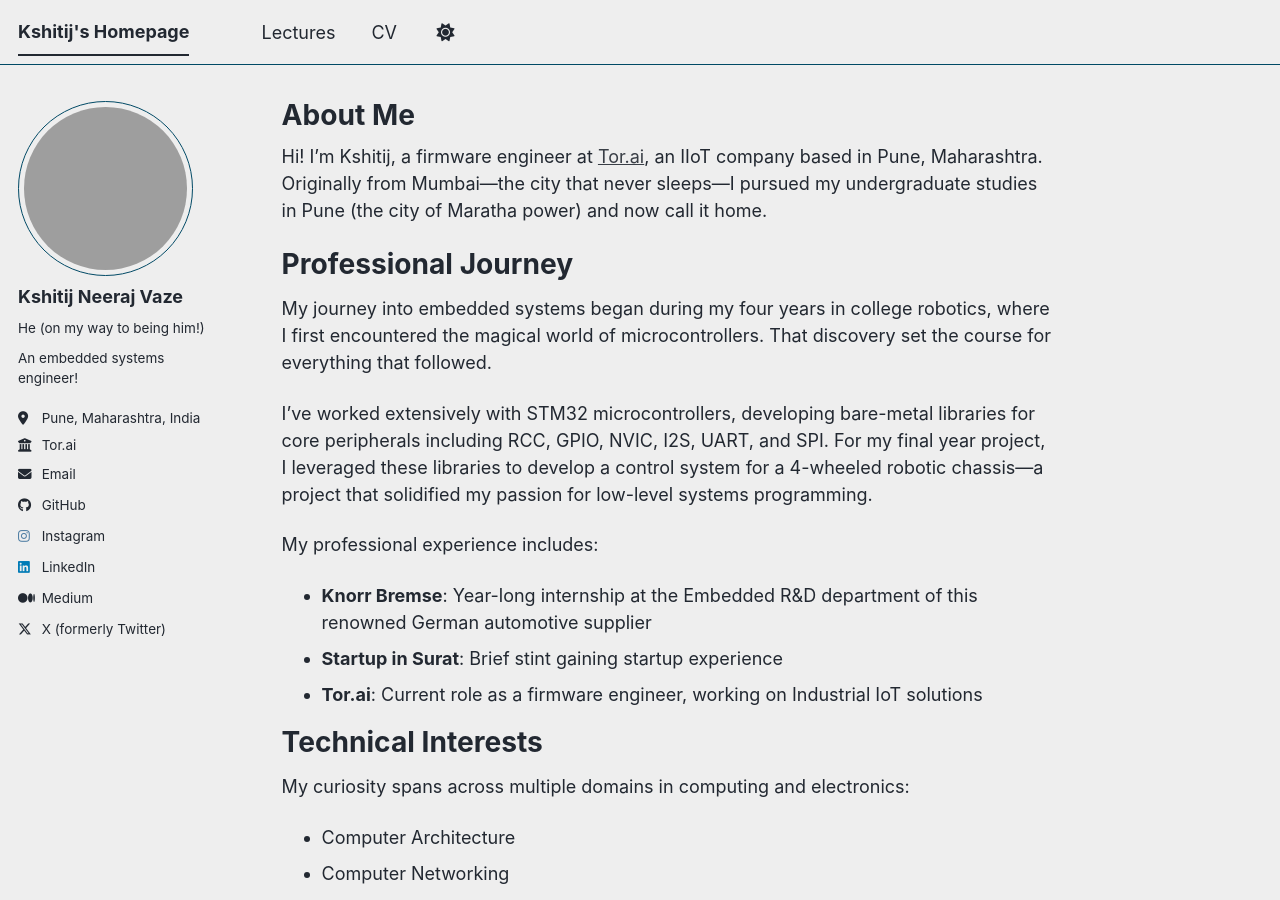
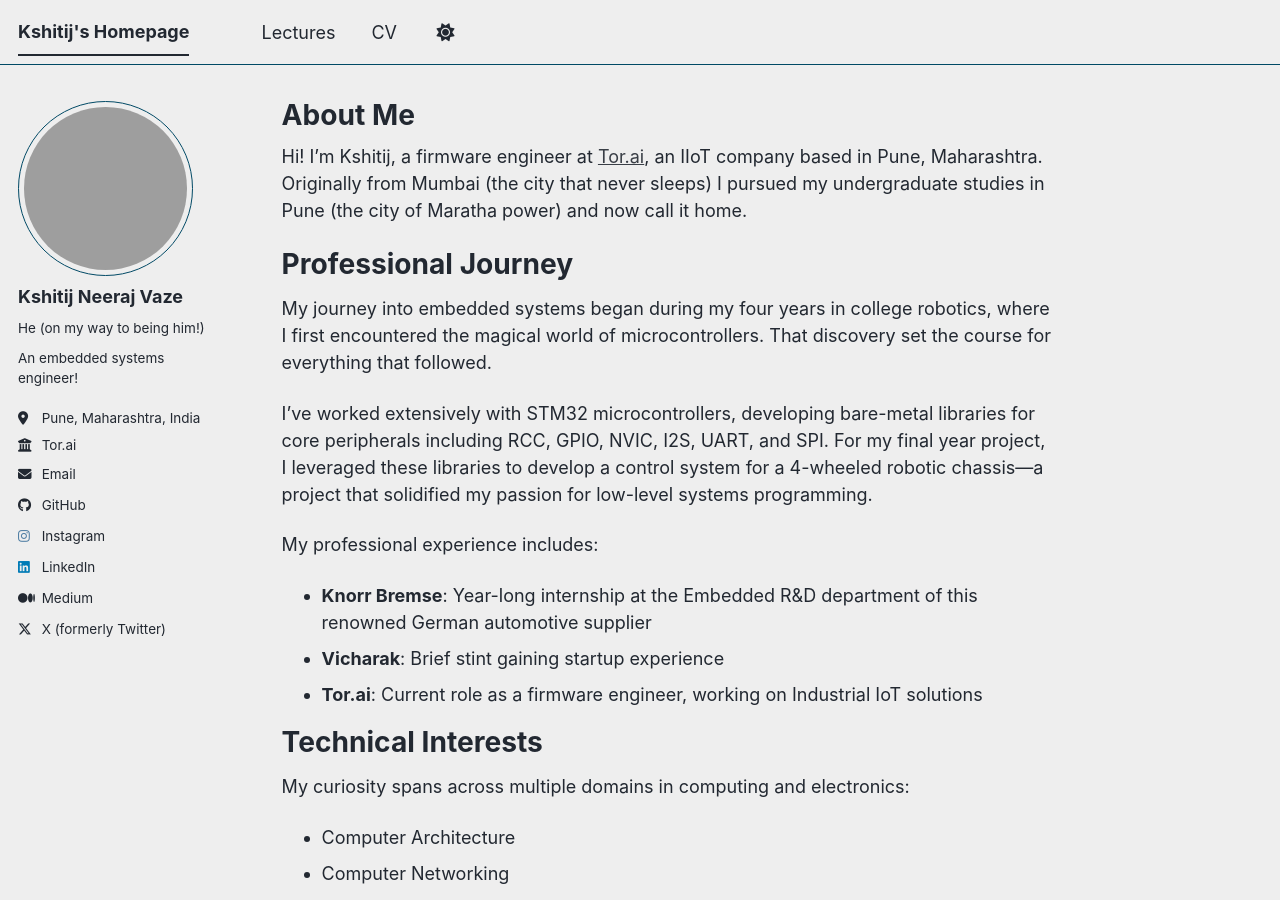
Before and after one commit to dubistweltmeister05/dubistweltmeister05.github.io, a Jekyll site: the page built from _pages/about.md, in a window 1280 px wide and 900 px high. Built offline with Jekyll 4.4.1, drawn with Linux system fonts in a browser that asks for light colours; a script bundle is joined from its source files by our own code; library files that are not in the unit come from our copies.

Commit message:
Fix typo in about page and update company name for clarity

```diff
--- a/_pages/about.md
+++ b/_pages/about.md
@@ -7,7 +7,7 @@ redirect_from:
   - /about.html
 ---
 
-Hi! I'm Kshitij, a firmware engineer at [Tor.ai](https://tor.ai/), an IIoT company based in Pune, Maharashtra. Originally from Mumbai—the city that never sleeps—I pursued my undergraduate studies in Pune (the city of Maratha power) and now call it home.
+Hi! I'm Kshitij, a firmware engineer at [Tor.ai](https://tor.ai/), an IIoT company based in Pune, Maharashtra. Originally from Mumbai (the city that never sleeps) I pursued my undergraduate studies in Pune (the city of Maratha power) and now call it home.
 
 Professional Journey
 ======
@@ -17,7 +17,7 @@ I've worked extensively with STM32 microcontrollers, developing bare-metal libra
 
 My professional experience includes:
 - **Knorr Bremse**: Year-long internship at the Embedded R&D department of this renowned German automotive supplier
-- **Startup in Surat**: Brief stint gaining startup experience
+- **Vicharak**: Brief stint gaining startup experience
 - **Tor.ai**: Current role as a firmware engineer, working on Industrial IoT solutions
 
 Technical Interests
```
